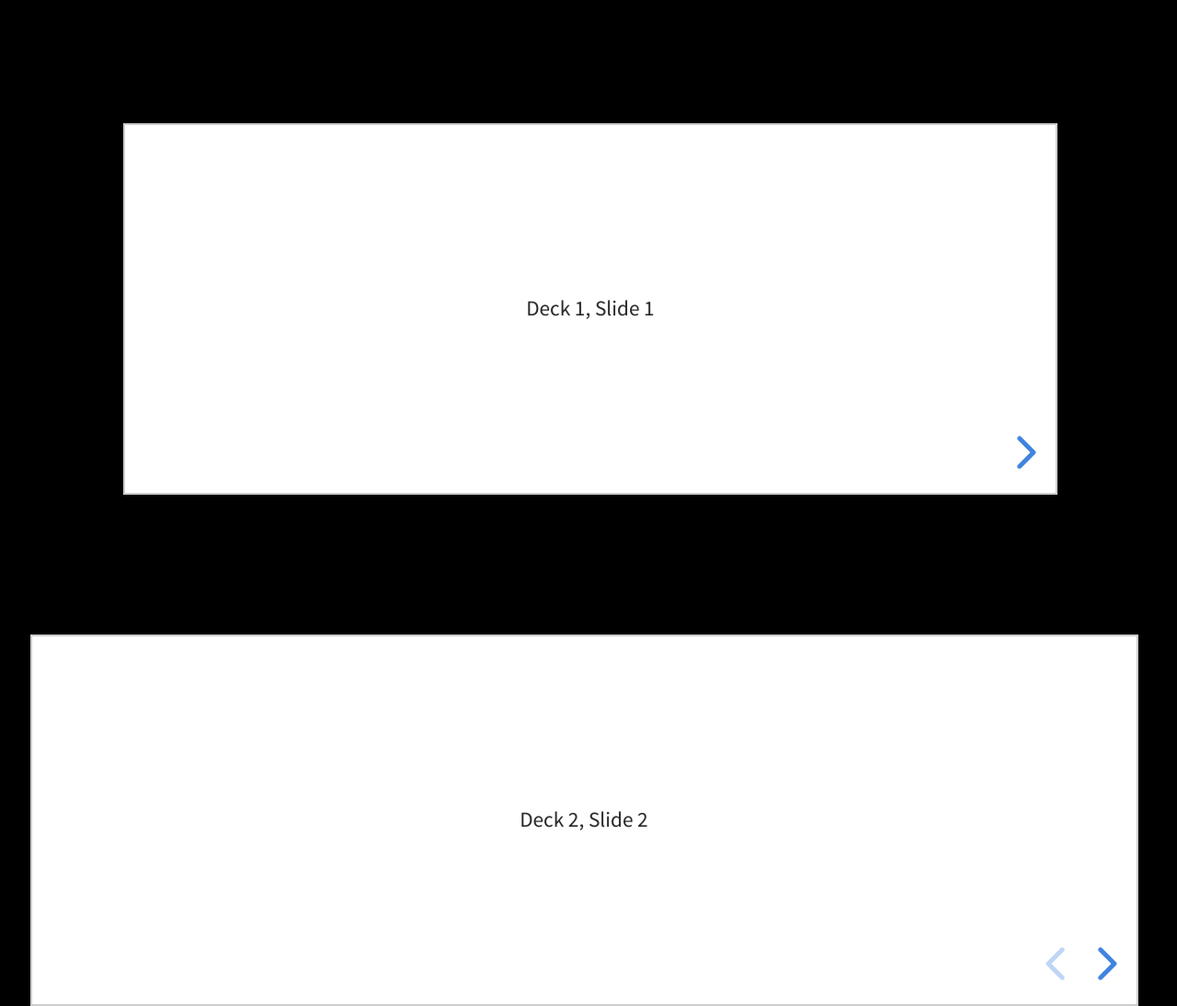
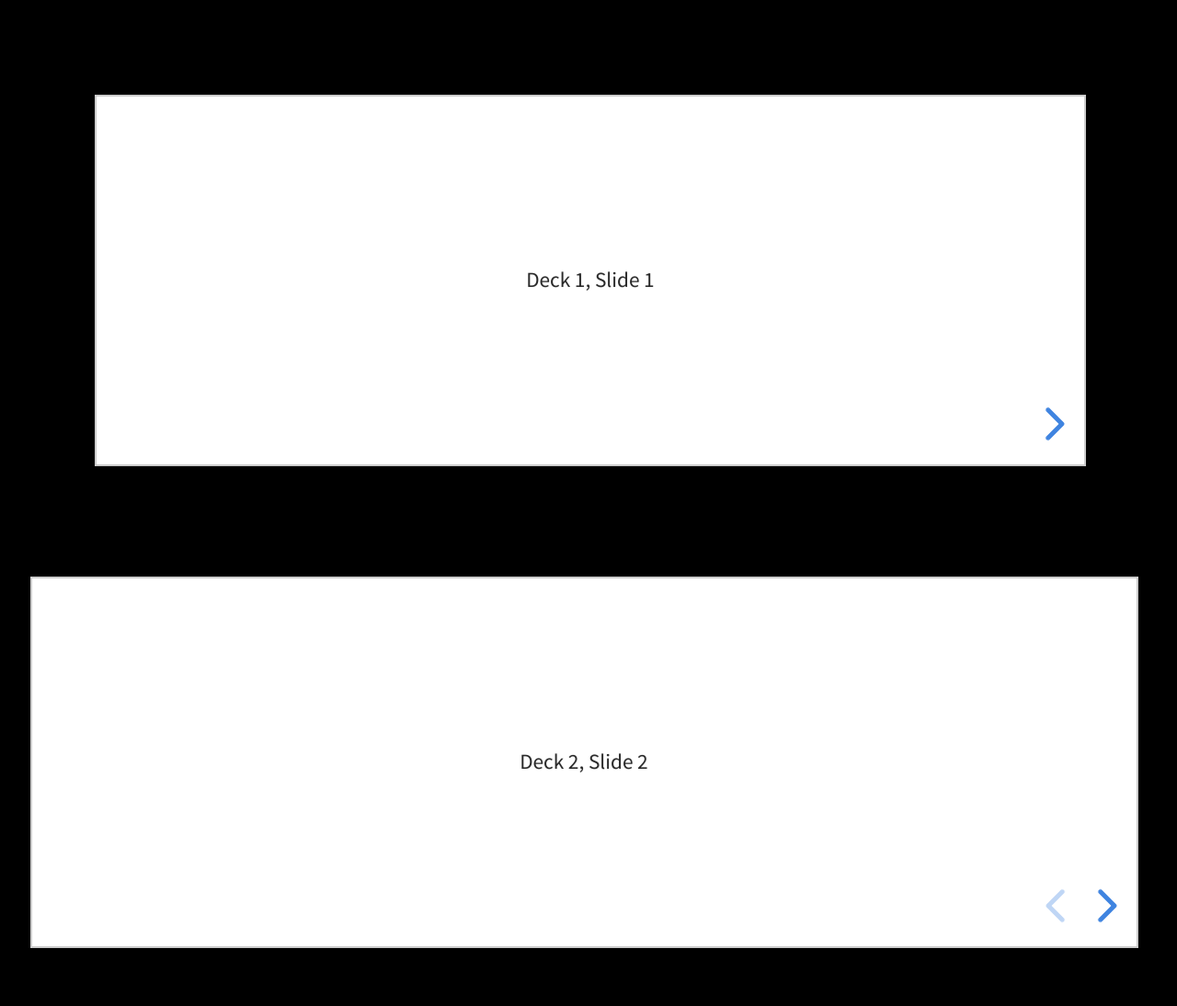
Before and after one commit to bransonfok/pharmacy_blog, a plain HTML site: page test.html in a window 1280 px wide. Shown: the whole page at 92% size. After the commit the page ends 1064 px from the top, so only its background shows below. Drawn offline with Linux system fonts and the light colour scheme.

Commit message:
Update test.html

```diff
--- a/test.html
+++ b/test.html
@@ -16,7 +16,7 @@
 	<body style="background: black;">
 
 		<div style="display: flex; flex-direction: column;">
-			<div class="reveal deck1" style="width: 80%; height: 50vh; margin: 10%;">
+			<div class="reveal deck1" style="width: 85%; height: 50vh; margin: 7.5%;">
 				<div class="slides">
 					<section>Deck 1, Slide 1</section>
 					<section>Deck 1, Slide 2</section>
```
